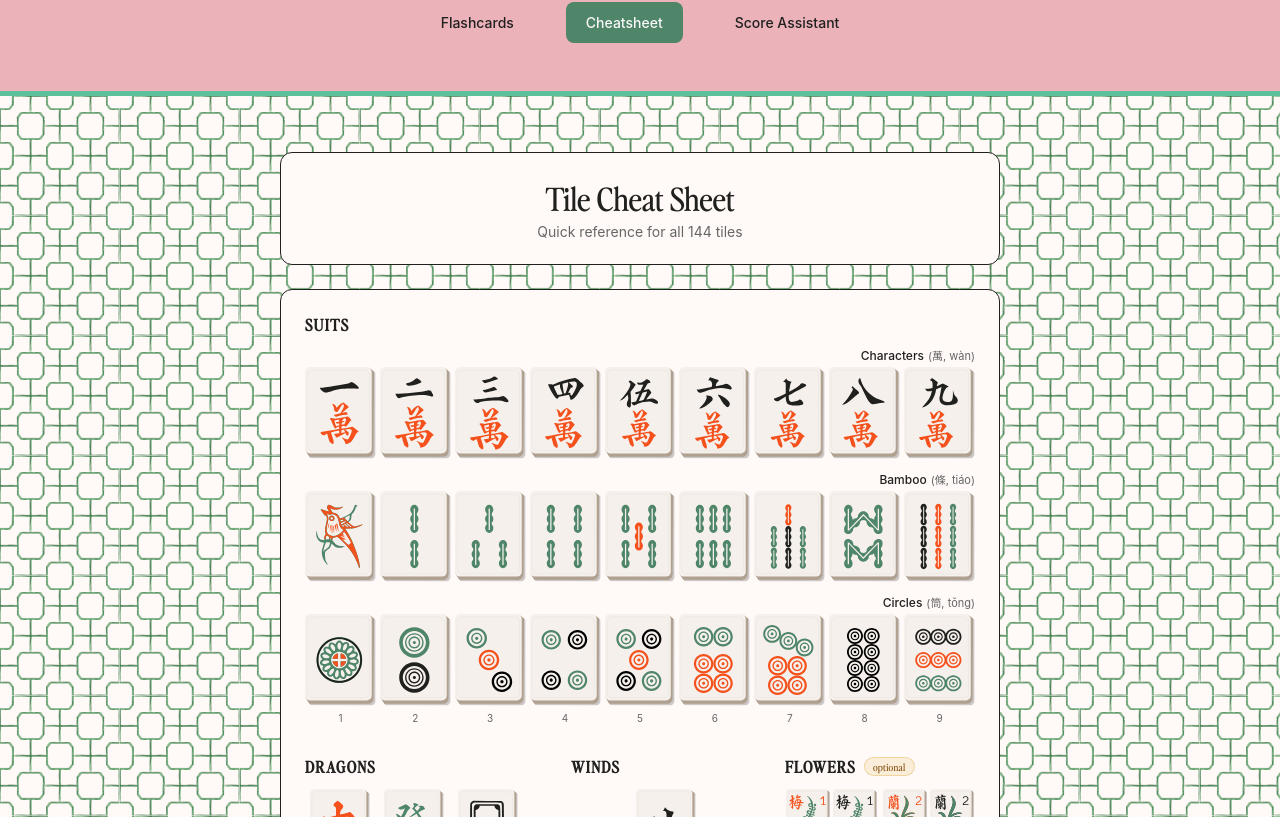
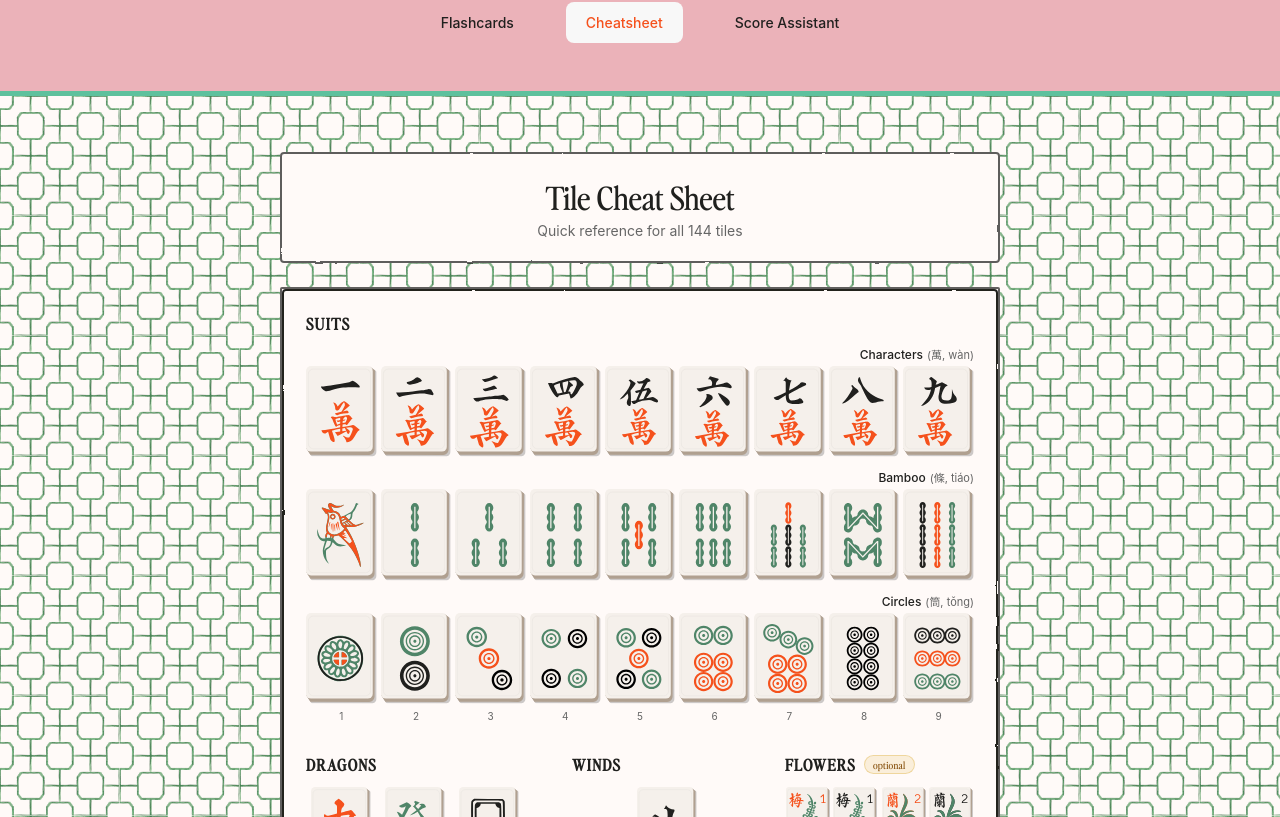
Before and after one commit to cashshortcake/sathorn-mahjong-club, a React (Vite) app: page /sathorn-mahjong-club/cheatsheet in a window 1280 px wide. Shown: the part 203-1020 px from the top of the page. Built offline with nearby package versions, Linux system fonts and the light colour scheme.

Commit message:
Design pass — BorderBox component, brush border effect, Cheatsheet styling
Reusable BorderBox component with layered green/black/red borders and rough filter effect. Fixed filter bleeding into text using pseudo-elements. Cheatsheet containers updated with same treatment.

```diff
--- a/index.html
+++ b/index.html
@@ -7,6 +7,14 @@
     <title>sathorn-mahjong-club</title>
   </head>
   <body>
+    <svg xmlns="http://www.w3.org/2000/svg" style="position:absolute;width:0;height:0">
+      <defs>
+        <filter id="rough" x="-5%" y="-5%" width="110%" height="110%">
+          <feTurbulence type="fractalNoise" baseFrequency="0.065" numOctaves="2" seed="3" result="noise"/>
+          <feDisplacementMap in="SourceGraphic" in2="noise" scale="2" xChannelSelector="R" yChannelSelector="G"/>
+        </filter>
+      </defs>
+    </svg>
     <div id="root"></div>
     <script type="module" src="/src/main.jsx"></script>
   </body>
--- /dev/null
+++ b/src/components/BorderBox.css
@@ -0,0 +1,27 @@
+.border-box-outer {
+    padding: 16px;          /* ← thickness of green band */
+    border: 2px solid #20201E;      /* ← black border thickness */
+    background: #4F8568;   /* ← green colour */
+    box-sizing: border-box;
+    position: relative;
+  }
+
+  .border-box-outer::before {
+    content: '';
+    position: absolute;
+    inset: 0;
+    background: #4F8568;
+    filter: url(#rough);
+    z-index: 0;
+  }
+
+  .border-box-inner {
+    position: relative;
+    z-index: 1;
+    width: 100%;
+    border: 2px solid #20201E;      /* ← black border thickness */
+    outline: 4px solid #E02126;     /* ← red border thickness */
+    outline-offset: -6px;           /* ← how far red sits inside black */
+    padding: 2.5rem 2rem;           /* ← inner breathing room */
+    background: #EFEEBD;            /* ← cream background */
+  }
--- /dev/null
+++ b/src/components/BorderBox.jsx
@@ -0,0 +1,13 @@
+import './BorderBox.css'
+
+function BorderBox({ children }) {
+    return (
+      <div className="border-box-outer">
+        <div className="border-box-inner">
+          {children}
+        </div>
+      </div>
+    )
+  }
+
+  export default BorderBox
--- a/src/components/Footer.css
+++ b/src/components/Footer.css
@@ -3,7 +3,7 @@
     flex-direction: column;
     align-items: center;
     gap: 1rem;
-    padding: 3rem 1.5rem 2rem;
+    padding: 1rem 1.5rem 2rem;
     text-align: center;
     width: 100%;
   }
@@ -15,7 +15,7 @@
 
   .footer-title {
     font-family: 'PerfectlyNineties', serif;
-    font-size: clamp(1.5rem, 4vw, 2.5rem);
+    font-size: clamp(2.5rem, 4vw, 3rem);
     font-weight: 400;
     color: #20201E;
     line-height: 1.2;
--- a/src/components/Header.css
+++ b/src/components/Header.css
@@ -31,11 +31,15 @@
 
   .site-nav-link:hover {
     color: #F5511C;
+    background: #4F8568;
+    border-radius: 8px;
+    padding: 12px 20px;
+    transition: all 0.15s;
   }
 
   .site-nav-link.active-link {
-    background: #4F8568;
-    color: #F8F8F8;
+    color: #F5511C;
+    background: #F8F8F8;
     border-radius: 8px;
     padding: 12px 20px;
   }
--- a/src/index.css
+++ b/src/index.css
@@ -91,3 +91,7 @@ a {
   background-size: 20px 16px;
   margin: 12px 0;
 }
+
+.border-rough {
+  filter: url(#rough);
+}
--- a/src/pages/Cheatsheet.css
+++ b/src/pages/Cheatsheet.css
@@ -9,10 +9,54 @@
     margin: 0 auto;
     width: 100%;
     background: #FFFAF8;
-    border: 1.5px solid #20201E;
-    border-radius: 12px;
+    border-radius: 4px;
     padding: 1.5rem;
     text-align: center;
+    position: relative;
+  }
+
+.cs-intro-box::before {
+    content: '';
+    position: absolute;
+    inset: 0;
+    border: 2px solid #20201eb4;
+    border-radius: 4px;
+    filter: url(#rough);
+    z-index: 0;
+    pointer-events: none;
+  }
+
+  .cs-intro-box > * {
+    position: relative;
+    z-index: 1;
+  }
+
+  .cs-inner {
+    max-width: 720px;
+    margin: 0 auto;
+    width: 100%;
+    background: #FFFAF8;
+    padding: 1.5rem;
+    display: flex;
+    flex-direction: column;
+    gap: 2rem;
+    position: relative;
+  }
+
+  .cs-inner::before {
+    content: '';
+    position: absolute;
+    inset: 0;
+    border: 2px solid #20201E;
+    border-radius: 4px;
+    filter: url(#rough);
+    z-index: 0;
+    pointer-events: none;
+  }
+
+  .cs-inner > * {
+    position: relative;
+    z-index: 1;
   }
 
   .cs-intro-title {
@@ -50,8 +94,8 @@
     margin: 0 auto;
     width: 100%;
     background: #FFFAF8;
-    border: 1.5px solid #20201E;
-    border-radius: 12px;
+    border: 2px solid #20201eb4;
+    border-radius: 2px;
     padding: 1.5rem;
     display: flex;
     flex-direction: column;
--- a/src/pages/Home.css
+++ b/src/pages/Home.css
@@ -36,17 +36,17 @@
 
   .home-hero {
     width: calc(100% + 3rem);
+    text-align: center;
     margin-left: -1.5rem;
     margin-right: -1.5rem;
-    padding: 6px;
-    background: #4F8568;
     box-sizing: border-box;
   }
 
   .hero-box {
     background: #EFEEBD;
-    border: 2px solid #E02126;
-    border-radius: 2px;
+    outline: 3px solid #20201E;
+    border: 10px solid #EFEEBD;
+    box-shadow: 0 0 0 13px #E02126;
     padding: 2.5rem 2rem;
     display: flex;
     flex-direction: column;
@@ -84,7 +84,7 @@
     display: flex;
     flex-direction: column;
     align-items: center;
-    gap: 8px;
+    gap: 16px;
     flex: 1;
     min-width: 140px;
     max-width: 200px;
--- a/src/pages/Home.jsx
+++ b/src/pages/Home.jsx
@@ -3,13 +3,14 @@ import iconFlashcards from '../assets/icons/illustration-flashcards.svg'
 import iconCheatsheet from '../assets/icons/illustration-cheatsheet.svg'
 import iconScoring from '../assets/icons/illustration-scoring.svg'
 import { Link } from 'react-router-dom'
+import BorderBox from '../components/BorderBox'
 
 function Home() {
   return (
     <div className="home">
 
     <section className="home-hero">
-        <div className="hero-box">
+     <BorderBox>
         <h1 className="hero-title">
         Learn Mahjong. Count Points. End Arguments.
         </h1>
@@ -21,7 +22,7 @@ function Home() {
         Built after one too many games that ended with:<br />
         <em>"Wait… wait… wait… let me recount."</em>
         </p>
-        </div>
+     </BorderBox>
     </section>
 
       <section className="home-tools">
```
Lines whose indentation alone changed are shown as unchanged.
